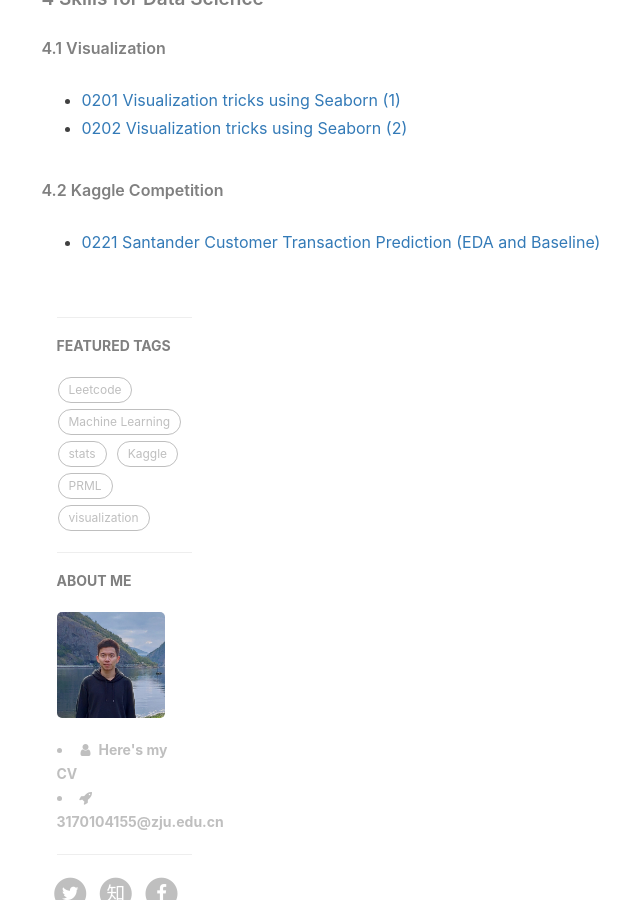
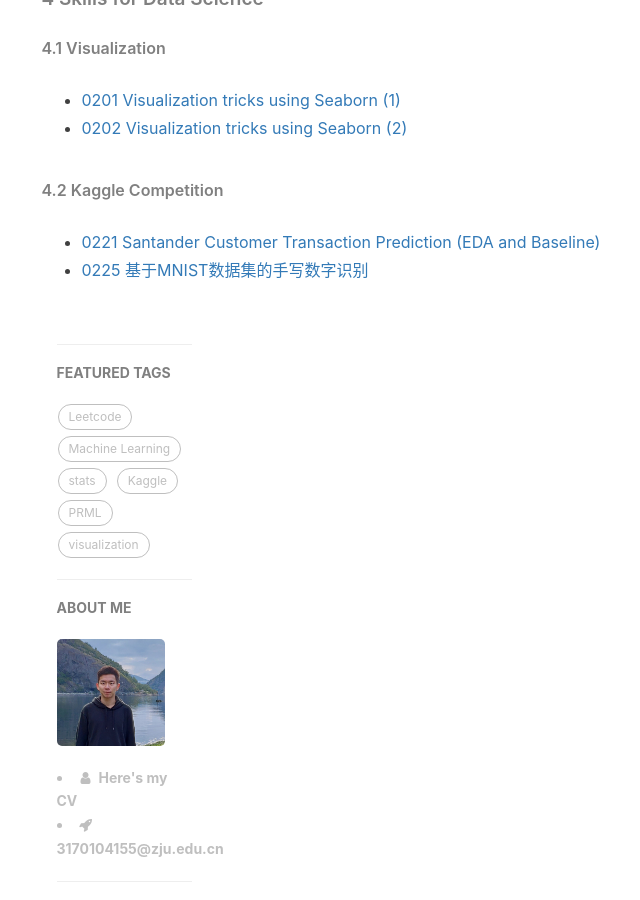
Before and after one commit to ZaccWu/ZaccWu.github.io, a Jekyll site: the page built from list.html, in a window 1280 px wide and 900 px high, scrolled down 2633 px. Shown: the whole window, without its empty margins (126-766 px from the left). Built offline with Jekyll 4.4.1, drawn with Linux system fonts in a browser that asks for light colours; nearby versions of some CDN libraries; comment, search, counter and statistics services are not loaded.

Commit message:
Update list.html

```diff
--- a/list.html
+++ b/list.html
@@ -122,6 +122,7 @@ header-img: "img/post-bg-2015.jpg"
     <p>
     <ul>
     <li><a href="https://tinky2013.github.io/2019/09/02/Santander-Customer-Transaction-Prediction-EDA-and-Baseline/">0221 Santander Customer Transaction Prediction (EDA and Baseline)</a></li>
+    <li><a href="https://tinky2013.github.io/2019/10/25/%E5%9F%BA%E4%BA%8EMNIST%E6%95%B0%E6%8D%AE%E9%9B%86%E7%9A%84%E6%89%8B%E5%86%99%E6%95%B0%E5%AD%97%E8%AF%86%E5%88%AB/">0225 基于MNIST数据集的手写数字识别</a></li>
     </ul>
     </p>
 
```
